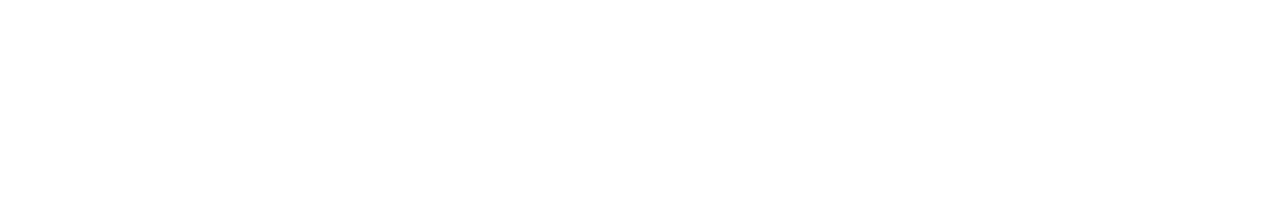
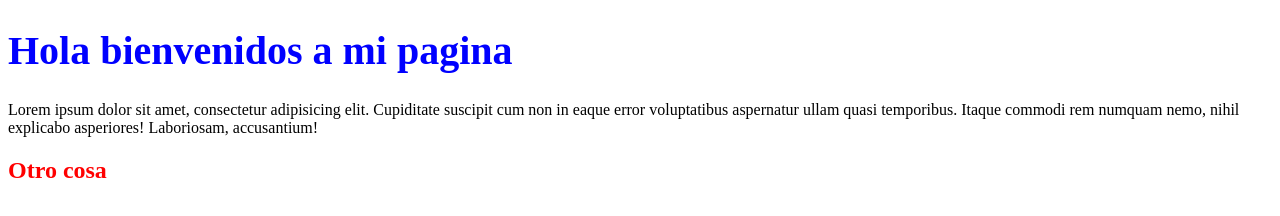
Before and after one commit to Torreblancamd/asdasdasdasd, a plain HTML site: page index.html in a window 1280 px wide. Drawn offline with Linux system fonts and the light colour scheme.

Commit message:
Segunda version

```diff
--- /dev/null
+++ b/estilo.css
@@ -0,0 +1,9 @@
+h1{
+    color:blue;
+    font-size:40px;
+}
+
+
+h2{
+    color: red;
+}
--- a/index.html
+++ b/index.html
@@ -4,9 +4,17 @@
     <meta charset="UTF-8">
     <meta http-equiv="X-UA-Compatible" content="IE=edge">
     <meta name="viewport" content="width=device-width, initial-scale=1.0">
+    <link rel="stylesheet" href="estilo.css">
     <title>Document</title>
 </head>
 <body>
+    <h1>Hola bienvenidos a mi pagina</h1>
+    <p>Lorem ipsum dolor sit amet, consectetur adipisicing elit.
+         Cupiditate suscipit cum non in eaque error voluptatibus aspernatur ullam quasi temporibus. Itaque commodi rem numquam nemo, nihil explicabo asperiores! Laboriosam, accusantium!</p>
 
+
+    <div>
+        <h2>Otro cosa</h2>
+    </div>
 </body>
 </html>
```
